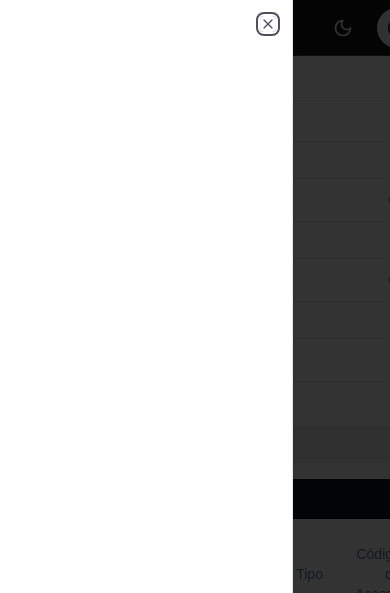
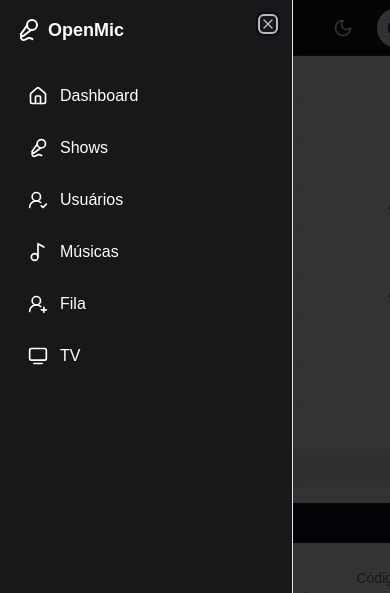
Before and after one commit to vbasilioo/karaoke-web, a Next.js app: page /show in a window 390 px wide. Both pictures are taken after a click on the button "Alternar menu de navegação". Shown: the top 593 px of the page. Built offline with nearby package versions, Linux system fonts and the light colour scheme; no server answers.

Commit message:
<FIX>[Mobile]: fix menu mobile

```diff
--- a/src/components/charts-01.tsx
+++ b/src/components/charts-01.tsx
@@ -28,8 +28,8 @@
   const { data } = useGetStats();
 
   const chartData = data?.data.data.map(item => ({
-    name: item.music.name,
-    requests: item.request_count
+    name: item.music?.name || "",
+    requests: item.request_count || 0,
   })) || [];
 
   console.log('chartData: ', chartData);
@@ -107,7 +107,7 @@
               <CardDescription>
                 Nos últimos 7 dias, a música mais solicitada foi:{" "}
                 <span className="font-medium text-foreground">
-                  {chartData[0].name} com {chartData[0].requests} solicitações.
+                  {chartData[0].name || "N/A"} com {chartData[0].requests} solicitações.
                 </span>
               </CardDescription>
             )}
--- a/src/components/music/music-modal.tsx
+++ b/src/components/music/music-modal.tsx
@@ -113,10 +113,10 @@
           )}
 
           <div className="flex justify-end gap-4">
-            <Button className="bg-gray-400" type="button" onClick={closeModal}>
+            <Button className="bg-gray-400 text-white font-bold" type="button" onClick={closeModal}>
               Cancelar
             </Button>
-            <Button className="bg-cyan-900" type="submit" disabled={isLoadingShows}>
+            <Button className="bg-cyan-900 text-white font-bold" type="submit" disabled={isLoadingShows}>
               Confirmar
             </Button>
           </div>
--- a/src/components/navbar/index.tsx
+++ b/src/components/navbar/index.tsx
@@ -1,7 +1,6 @@
 import Link from "next/link";
-import { Bell, CircleUser, Menu, Search } from "lucide-react";
+import { Bell, CircleUser, Menu, Search, Home, Mic2, Tv2, UserCheck2, Music2, UserRoundPlus } from "lucide-react";
 import { Button } from "@/components/ui/button";
-import { Input } from "@/components/ui/input";
 import { Sheet, SheetContent, SheetTrigger } from "@/components/ui/sheet";
 import {
   DropdownMenu,
@@ -25,8 +24,40 @@
               <span className="sr-only">Alternar menu de navegação</span>
             </Button>
           </SheetTrigger>
-          <SheetContent side="left" className="flex flex-col">
-            {/*  */}
+
+          {/* Sidebar Mobile Content */}
+          <SheetContent side="left" className="flex flex-col bg-zinc-900 p-4 text-white">
+            <div className="flex items-center gap-2 mb-4">
+              <Mic2 className="h-6 w-6 text-white" />
+              <span className="text-lg font-semibold">OpenMic</span>
+            </div>
+
+            <nav className="flex flex-col gap-3">
+              <Link href="/dashboard" className="flex items-center gap-3 px-3 py-2 rounded-lg hover:bg-zinc-700">
+                <Home className="h-5 w-5" />
+                Dashboard
+              </Link>
+              <Link href="/show" className="flex items-center gap-3 px-3 py-2 rounded-lg hover:bg-zinc-700">
+                <Mic2 className="h-5 w-5" />
+                Shows
+              </Link>
+              <Link href="/usuarios" className="flex items-center gap-3 px-3 py-2 rounded-lg hover:bg-zinc-700">
+                <UserCheck2 className="h-5 w-5" />
+                Usuários
+              </Link>
+              <Link href="/musica" className="flex items-center gap-3 px-3 py-2 rounded-lg hover:bg-zinc-700">
+                <Music2 className="h-5 w-5" />
+                Músicas
+              </Link>
+              <Link href="/fila" className="flex items-center gap-3 px-3 py-2 rounded-lg hover:bg-zinc-700">
+                <UserRoundPlus className="h-5 w-5" />
+                Fila
+              </Link>
+              <Link href="/televisao" className="flex items-center gap-3 px-3 py-2 rounded-lg hover:bg-zinc-700">
+                <Tv2 className="h-5 w-5" />
+                TV
+              </Link>
+            </nav>
           </SheetContent>
         </Sheet>
       </div>
--- a/src/components/show/index.tsx
+++ b/src/components/show/index.tsx
@@ -55,9 +55,9 @@
 
   return (
     <div className="flex flex-col items-center justify-start space-y-6 text-center p-4 md:p-8">
-      <form className="flex flex-col space-y-4 w-full max-w-3xl" onSubmit={handleSubmit(onSubmit)}>
-        <div className="grid grid-cols-1 md:grid-cols-2 gap-2">
-          <div>
+      <form className="flex flex-col space-y-4 w-full max-w-lg mx-auto" onSubmit={handleSubmit(onSubmit)}>
+        <div className="grid grid-cols-1 gap-4 md:grid-cols-2">
+          <div className="w-full">
             <p className="text-lg font-medium">Nome da Noite</p>
             <input
               type="text"
@@ -67,7 +67,7 @@
             />
           </div>
 
-          <div>
+          <div className="w-full">
             <p className="text-lg font-medium">Horário de Início</p>
             <input
               type="time"
@@ -76,7 +76,7 @@
             />
           </div>
 
-          <div>
+          <div className="w-full">
             <p className="text-lg font-medium">Horário de Término</p>
             <input
               type="time"
@@ -85,7 +85,7 @@
             />
           </div>
 
-          <div>
+          <div className="w-full">
             <p className="text-lg font-medium">Data do Show</p>
             <input
               type="date"
@@ -95,7 +95,7 @@
           </div>
         </div>
 
-        <div>
+        <div className="w-full">
           <p className="text-lg font-medium">Tipo de Show</p>
           <select
             className={`border p-2 rounded-md w-full ${errors.type ? 'border-red-500' : ''}`}
@@ -112,7 +112,7 @@
           </select>
         </div>
 
-        <Button type="submit" disabled={isSubmitting} className="relative">
+        <Button type="submit" disabled={isSubmitting} className="relative w-full">
           {isSubmitting ? (
             <span className="flex items-center">
               <Loading />
@@ -124,7 +124,7 @@
         </Button>
       </form>
 
-      <div className="w-full min-h-[60vh] overflow-x-auto">
+      <div className="w-full max-w-4xl min-h-[60vh] overflow-x-auto mx-auto">
         <Table>
           <TableCaption>Lista recente de shows cadastrados.</TableCaption>
           <TableHeader>
```
Also changed, not shown: 1 other file (tests, documents, lock files or other folders).
